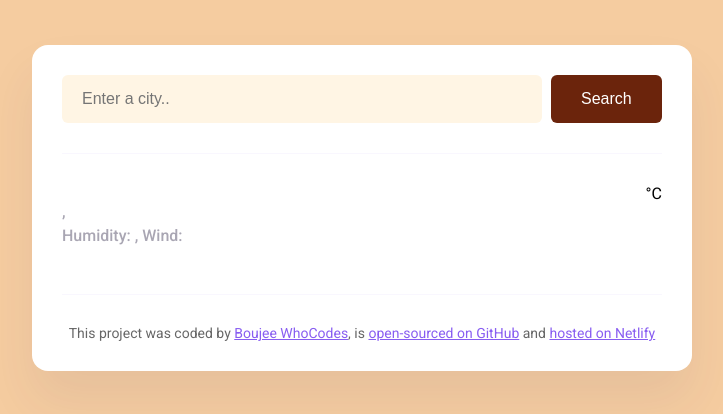
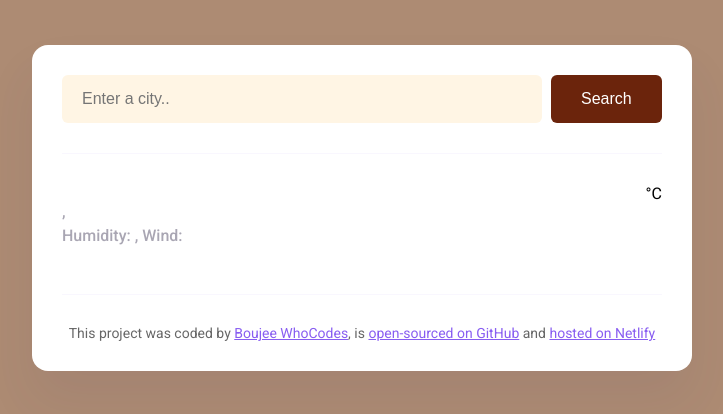
Before and after one commit to BoujeeWhoCodes/lit-weather-apps, a plain HTML site: page index.html in a window 1280 px wide. Shown: the whole page, without its empty margins (278-1001 px from the left). Drawn offline with nearby package versions, Linux system fonts and the light colour scheme; no server answers.

Commit message:
Update styles.css

```diff
--- a/styles.css
+++ b/styles.css
@@ -1,5 +1,5 @@
 body {
-  background-color: #F5CCA0;
+  background-color: #AD8B73;
   font-family: "Roboto", sans-serif;
 }
 
```
